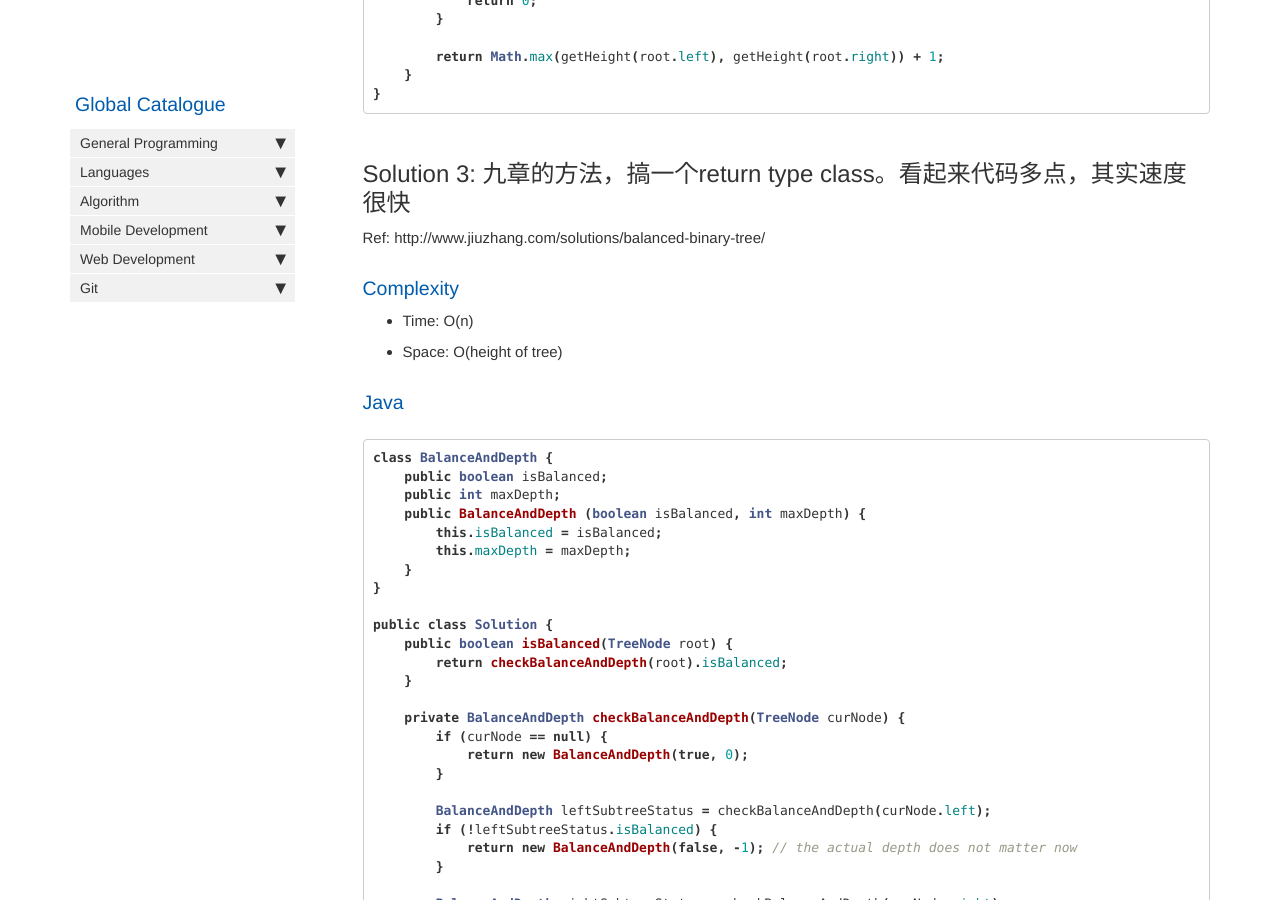
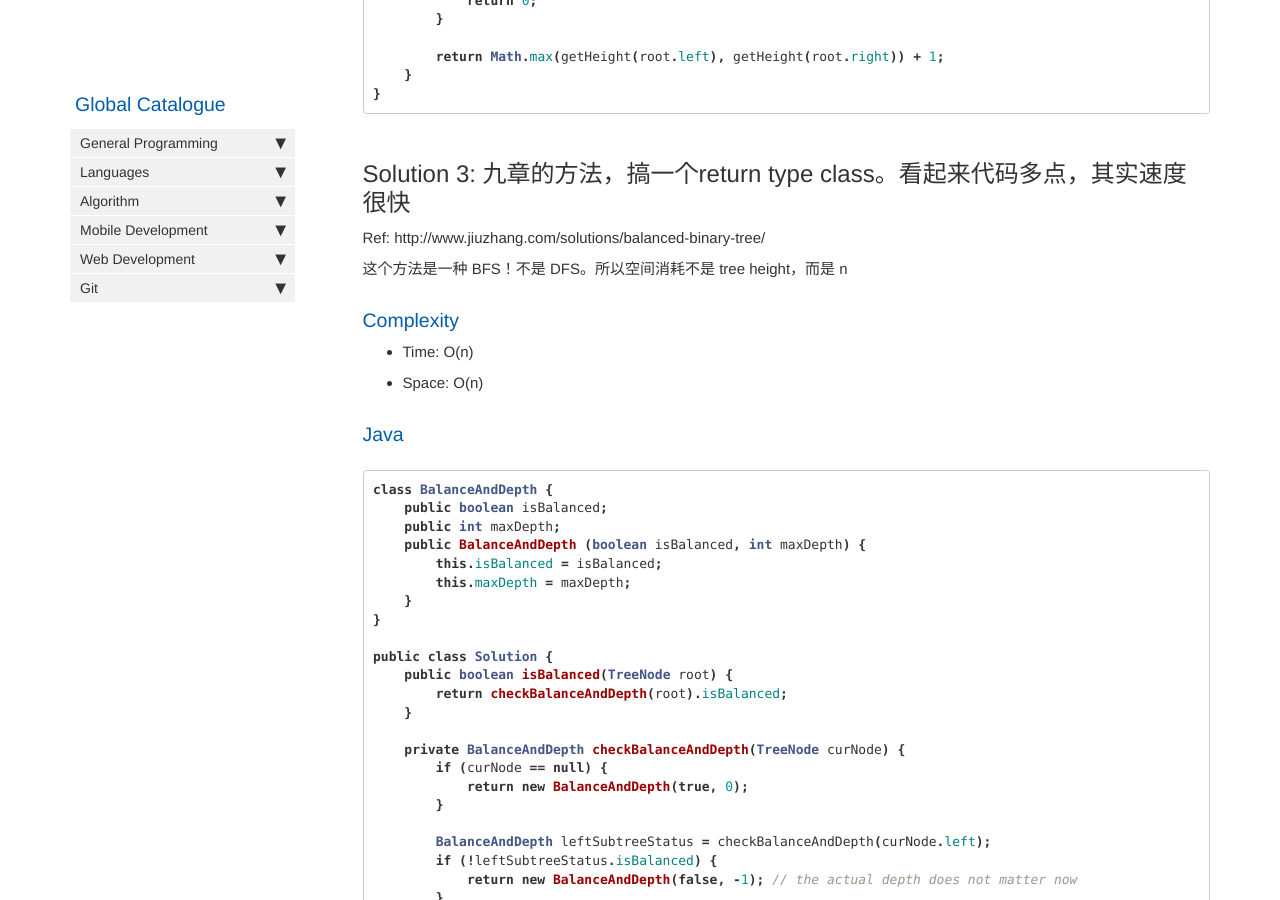
Before and after one commit to HungryOrc/hungryorc.github.io, a Jekyll site: the page built from pages/algorithm/algorithm_balanced_binary_tree.md, in a window 1280 px wide and 900 px high, scrolled down 2411 px. Built offline with Jekyll 4.4.1, drawn with Linux system fonts in a browser that asks for light colours; nearby versions of some CDN libraries; comment, search, counter and statistics services are not loaded.

Commit message:
Update algorithm_balanced_binary_tree.md

````diff
--- a/pages/algorithm/algorithm_balanced_binary_tree.md
+++ b/pages/algorithm/algorithm_balanced_binary_tree.md
@@ -116,9 +116,11 @@ class Solution {
 ## Solution 3: 九章的方法，搞一个return type class。看起来代码多点，其实速度很快
 Ref: http://www.jiuzhang.com/solutions/balanced-binary-tree/
 
+这个方法是一种 BFS！不是 DFS。所以空间消耗不是 tree height，而是 n
+
 ### Complexity
 * Time: O(n)
-* Space: O(height of tree)
+* Space: O(n)
 
 ### Java
 ```java
````
